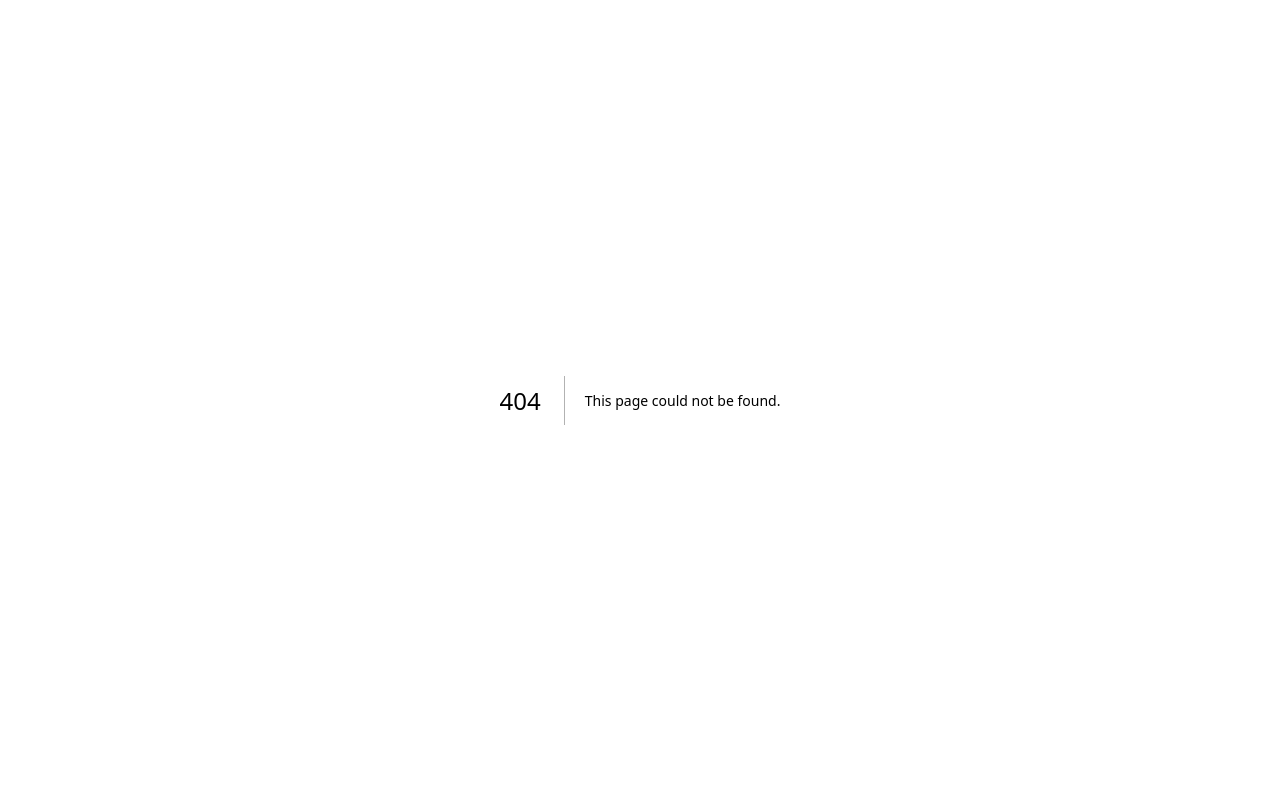
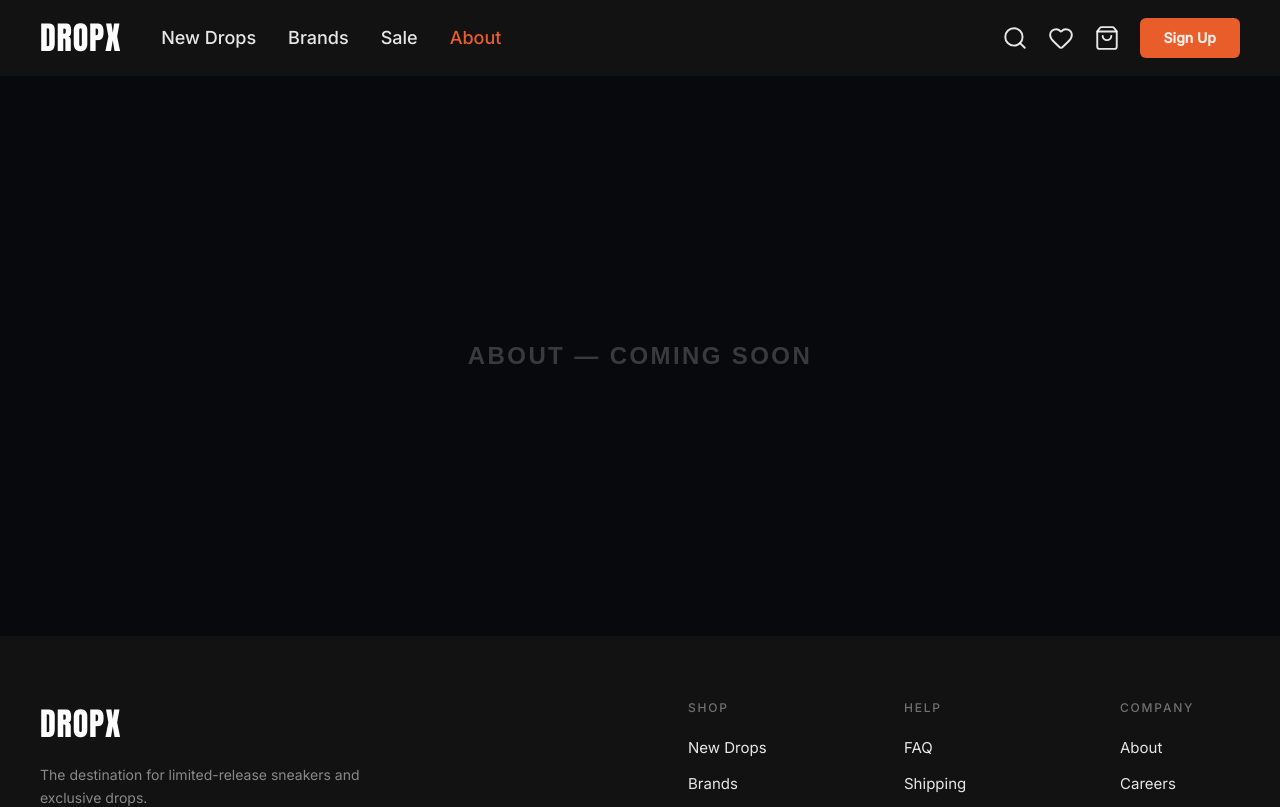
Before and after one commit to ep1cvoice/dropx-store, a Next.js app: page /about in a window 1280 px wide. Before the commit this address had no page. Shown: the top 807 px of the page. Built offline with nearby package versions, Linux system fonts and the light colour scheme.

Commit message:
site future routing structure: drops, sales, about, brands and navLinks highlighting

```diff
--- /dev/null
+++ b/src/app/(site)/about/page.tsx
@@ -0,0 +1,9 @@
+export default function AboutPage() {
+  return (
+    <section className="flex min-h-[70vh] items-center justify-center bg-[#07090c]">
+      <p className="text-2xl font-semibold uppercase tracking-widest text-white/20">
+        About — Coming Soon
+      </p>
+    </section>
+  );
+}
--- /dev/null
+++ b/src/app/(site)/brands/page.tsx
@@ -0,0 +1,9 @@
+export default function BrandsPage() {
+  return (
+    <section className="flex min-h-[70vh] items-center justify-center bg-[#07090c]">
+      <p className="text-2xl font-semibold uppercase tracking-widest text-white/20">
+        Brands — Coming Soon
+      </p>
+    </section>
+  );
+}
--- /dev/null
+++ b/src/app/(site)/new-drops/page.tsx
@@ -0,0 +1,9 @@
+export default function NewDropsPage() {
+  return (
+    <section className="flex min-h-[70vh] items-center justify-center bg-[#07090c]">
+      <p className="text-2xl font-semibold uppercase tracking-widest text-white/20">
+        New Drops — Coming Soon
+      </p>
+    </section>
+  );
+}
--- /dev/null
+++ b/src/app/(site)/sale/page.tsx
@@ -0,0 +1,9 @@
+export default function SalePage() {
+  return (
+    <section className="flex min-h-[70vh] items-center justify-center bg-[#07090c]">
+      <p className="text-2xl font-semibold uppercase tracking-widest text-white/20">
+        Sale — Coming Soon
+      </p>
+    </section>
+  );
+}
--- a/src/components/home/UpcomingDropSection.tsx
+++ b/src/components/home/UpcomingDropSection.tsx
@@ -1,6 +1,9 @@
+'use client';
+
 import Image from "next/image";
 import { anton, inter } from "@/lib/fonts";
 import Button from "@/components/ui/Button";
+import { usePathname } from "next/navigation";
 
 const countdownItems = [
   { value: "10", label: "Days" },
--- a/src/components/navbar/NavbarDesktop.tsx
+++ b/src/components/navbar/NavbarDesktop.tsx
@@ -1,10 +1,17 @@
+'use client';
+
 import Link from 'next/link';
 import { Heart, Search, ShoppingBag } from 'lucide-react';
 import Logo from './Logo';
 import Button from '../ui/Button';
 import { getNavLinkClassName, navIconClassName, navLinks } from './nav-links';
+import { usePathname } from 'next/navigation';
 
 export default function NavbarDesktop() {
+
+	const pathname = usePathname();
+	const isActive = (href: string) => pathname.startsWith(href);
+
 	return (
 		<div className='flex h-[76px] mx-auto max-w-[1600px] items-center justify-between px-6 lg:px-10'>
 			<div className='flex items-center gap-10'>
@@ -12,7 +19,7 @@ export default function NavbarDesktop() {
 
 				<nav className='flex items-center gap-8'>
 					{navLinks.map(({ href, label, accent }) => (
-						<Link key={href} href={href} className={getNavLinkClassName(accent)}>
+						<Link key={href} href={href} className={getNavLinkClassName(accent, isActive(href))}>
 							{label}
 						</Link>
 					))}
--- a/src/components/navbar/nav-links.ts
+++ b/src/components/navbar/nav-links.ts
@@ -9,7 +9,7 @@ export type NavLink = {
 export const navLinks: NavLink[] = [
   { href: "/new-drops", label: "New Drops" },
   { href: "/brands", label: "Brands" },
-  { href: "/sale", label: "Sale", accent: true },
+  { href: "/sale", label: "Sale" },
   { href: "/about", label: "About" },
 ];
 
@@ -18,10 +18,11 @@ export const navLinkTextClassName =
 
 export const navIconClassName = "size-[22px] md:size-6 lg:size-[26px]";
 
-export function getNavLinkClassName(accent?: boolean) {
-  const color = accent
-    ? "text-[#c9664a] hover:text-[#db7a5e]"
-    : "text-white/90 hover:text-white";
+export function getNavLinkClassName(accent?: boolean, isActive?: boolean) {
+  const color =
+    isActive || accent
+      ? "text-[#e85d2a] hover:text-[#f06d3a]"
+      : "text-white/90 hover:text-white";
 
   return `${inter.className} ${navLinkTextClassName} font-medium transition-colors ${color}`;
 }
```
